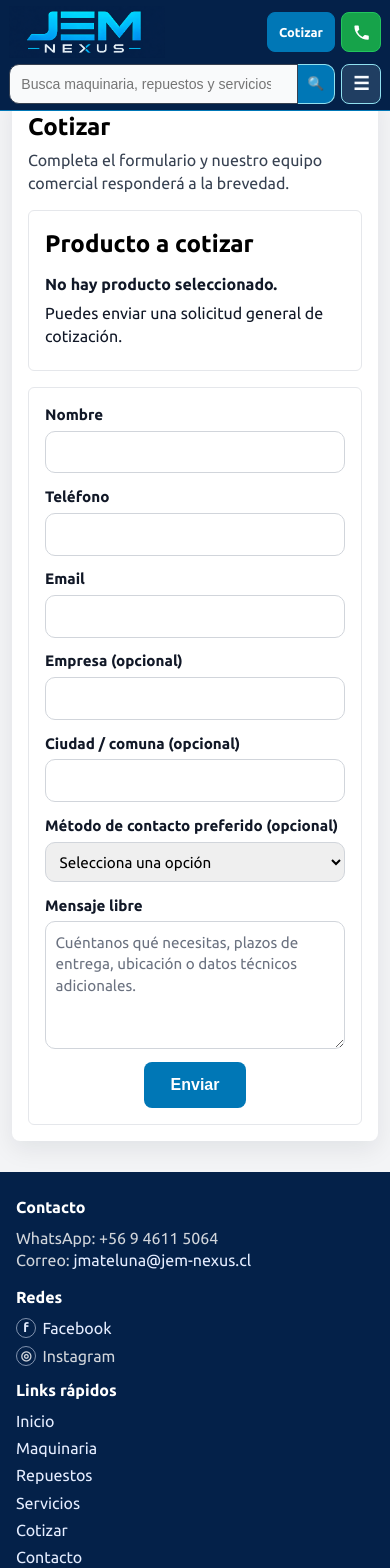
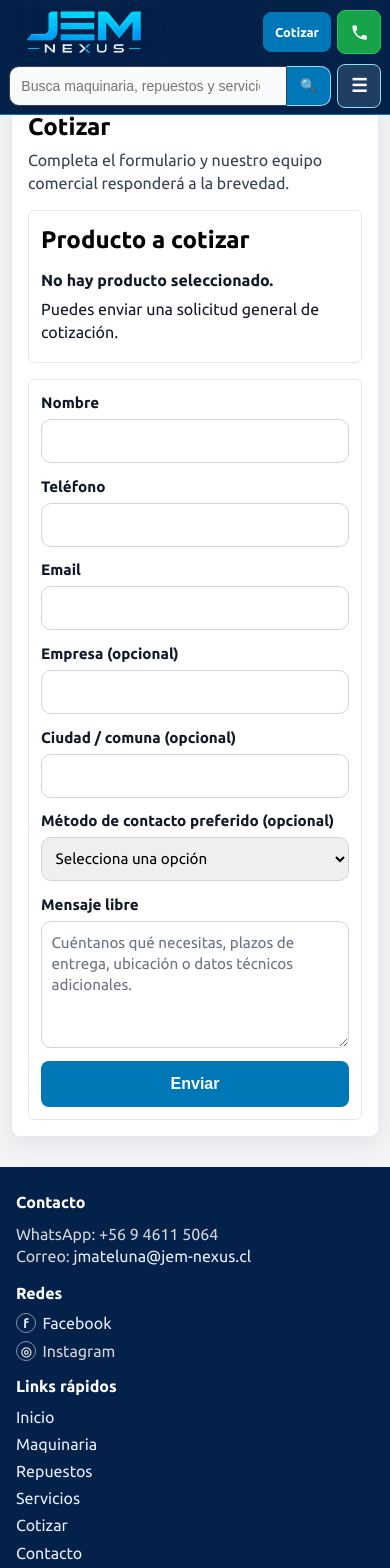
Before and after one commit to jfheimpinacap/web-ventas-generica, a React (Vite) app in the folder frontend/: page /cotizar in a window 390 px wide. Shown: the top 1568 px of the page. Built offline with nearby package versions, Linux system fonts and the light colour scheme; no server answers.

Commit message:
fix: improve public mobile responsiveness

```diff
--- a/frontend/src/components/layout/CategoriesMegaMenu.tsx
+++ b/frontend/src/components/layout/CategoriesMegaMenu.tsx
@@ -164,6 +164,7 @@ export function CategoriesMegaMenu({ isOpen, categories, activeCategoryId = null
                       className="categories-modal__mobile-toggle"
                       aria-expanded={isExpanded}
                       aria-controls={`mobile-subs-${category.id}`}
+                      aria-label={`${isExpanded ? 'Contraer' : 'Expandir'} subcategorías de ${category.name}`}
                       onClick={() => toggleMobileCategory(category.id)}
                     >
                       <span aria-hidden="true">{isExpanded ? '▾' : '▸'}</span>
--- a/frontend/src/components/layout/Topbar.tsx
+++ b/frontend/src/components/layout/Topbar.tsx
@@ -17,6 +17,8 @@ export function Topbar() {
   useEffect(() => {
     if (!isCategoriesOpen) return
 
+    const previousOverflow = document.body.style.overflow
+
     const onKeyDown = (event: KeyboardEvent) => {
       if (event.key === 'Escape') {
         setIsCategoriesOpen(false)
@@ -27,7 +29,7 @@ export function Topbar() {
     window.addEventListener('keydown', onKeyDown)
 
     return () => {
-      document.body.style.overflow = ''
+      document.body.style.overflow = previousOverflow
       window.removeEventListener('keydown', onKeyDown)
     }
   }, [isCategoriesOpen])
@@ -49,7 +51,7 @@ export function Topbar() {
           className="topbar__categories-btn"
           type="button"
           aria-expanded={isCategoriesOpen}
-          aria-label="Abrir categorías"
+          aria-label={isCategoriesOpen ? 'Cerrar categorías' : 'Abrir categorías'}
           onClick={() => setIsCategoriesOpen((prev) => !prev)}
           aria-controls="categories-mega-menu"
         >
--- a/frontend/src/pages/LoginPage.tsx
+++ b/frontend/src/pages/LoginPage.tsx
@@ -59,18 +59,20 @@ export function LoginPage() {
         <h1>Panel de administración</h1>
         <p>Ingresa con tu cuenta para administrar catálogo, cotizaciones y promociones.</p>
 
-        {idleMessage ? <p className="ui-note ui-note--success">{idleMessage}</p> : null}
+        {idleMessage ? <p className="ui-note ui-note--success" role="status">{idleMessage}</p> : null}
 
-        <form onSubmit={handleSubmit} className="login-form">
+        <form onSubmit={handleSubmit} className="login-form" aria-busy={loading}>
           <label>
             Usuario
-            <input value={username} onChange={(event) => setUsername(event.target.value)} required />
+            <input type="text" autoComplete="username" aria-describedby={error ? 'login-error' : undefined} value={username} onChange={(event) => setUsername(event.target.value)} required />
           </label>
           <label>
             Contraseña
             <span className="login-password-field">
               <input
                 type={showPassword ? 'text' : 'password'}
+                autoComplete="current-password"
+                aria-describedby={error ? 'login-error' : undefined}
                 value={password}
                 onChange={(event) => setPassword(event.target.value)}
                 required
@@ -81,7 +83,7 @@ export function LoginPage() {
             </span>
           </label>
 
-          {error ? <p className="ui-note ui-note--error">{error}</p> : null}
+          {error ? <p id="login-error" className="ui-note ui-note--error" role="alert">{error}</p> : null}
 
           <button type="submit" className="btn btn--accent" disabled={loading}>
             {loading ? 'Ingresando…' : 'Ingresar'}
--- a/frontend/src/pages/QuotePage.tsx
+++ b/frontend/src/pages/QuotePage.tsx
@@ -199,10 +199,14 @@ export function QuotePage() {
             )}
           </aside>
 
-          <form className="quote-form" onSubmit={onSubmit}>
+          <form className="quote-form" onSubmit={onSubmit} aria-busy={loading}>
           <label>
             Nombre
             <input
+              type="text"
+              autoComplete="name"
+              aria-invalid={Boolean(error && !form.customer_name.trim())}
+              aria-describedby={error ? 'quote-form-message' : undefined}
               value={form.customer_name}
               onChange={(event) => setForm((prev) => ({ ...prev, customer_name: event.target.value }))}
             />
@@ -210,6 +214,11 @@ export function QuotePage() {
           <label>
             Teléfono
             <input
+              type="tel"
+              autoComplete="tel"
+              inputMode="tel"
+              aria-invalid={Boolean(error && !form.customer_phone.trim())}
+              aria-describedby={error ? 'quote-form-message' : undefined}
               value={form.customer_phone}
               onChange={(event) => setForm((prev) => ({ ...prev, customer_phone: event.target.value }))}
             />
@@ -218,6 +227,7 @@ export function QuotePage() {
             Email
             <input
               type="email"
+              autoComplete="email"
               value={form.customer_email}
               onChange={(event) => setForm((prev) => ({ ...prev, customer_email: event.target.value }))}
             />
@@ -225,13 +235,15 @@ export function QuotePage() {
           <label>
             Empresa (opcional)
             <input
+              type="text"
+              autoComplete="organization"
               value={form.company_name}
               onChange={(event) => setForm((prev) => ({ ...prev, company_name: event.target.value }))}
             />
           </label>
           <label>
             Ciudad / comuna (opcional)
-            <input value={form.city} onChange={(event) => setForm((prev) => ({ ...prev, city: event.target.value }))} />
+            <input type="text" autoComplete="address-level2" value={form.city} onChange={(event) => setForm((prev) => ({ ...prev, city: event.target.value }))} />
           </label>
           <label>
             Método de contacto preferido (opcional)
@@ -254,11 +266,13 @@ export function QuotePage() {
               value={form.message}
               onChange={(event) => setForm((prev) => ({ ...prev, message: event.target.value }))}
               placeholder="Cuéntanos qué necesitas, plazos de entrega, ubicación o datos técnicos adicionales."
+              aria-invalid={Boolean(error && !form.message.trim())}
+              aria-describedby={error ? 'quote-form-message' : undefined}
             />
           </label>
 
-          {error ? <p className="ui-note ui-note--error">{error}</p> : null}
-          {success ? <p className="ui-note ui-note--success">{success}</p> : null}
+          {error ? <p id="quote-form-message" className="ui-note ui-note--error" role="alert">{error}</p> : null}
+          {success ? <p className="ui-note ui-note--success" role="status">{success}</p> : null}
 
             <button className="btn btn--accent" type="submit" disabled={loading}>
               {loading ? 'Enviando...' : 'Enviar'}
--- a/frontend/src/styles/base.css
+++ b/frontend/src/styles/base.css
@@ -7,7 +7,6 @@
 html {
   min-height: 100%;
   max-width: 100%;
-  overflow-x: clip;
   overflow-y: auto;
 }
 
@@ -19,13 +18,11 @@ body,
 body {
   margin: 0;
   background: #f3f4f6;
-  overflow-x: clip;
   overflow-y: visible;
 }
 
 #root {
   max-width: 100%;
-  overflow-x: clip;
   overflow-y: visible;
 }
 
@@ -126,6 +123,7 @@ a {
 
 .footer a {
   color: #e5edff;
+  overflow-wrap: anywhere;
 }
 
 .footer a:hover,
@@ -195,6 +193,9 @@ a {
 
 
 .login-form input {
+  width: 100%;
+  min-width: 0;
+  min-height: 44px;
   border: 1px solid #cbd5e1;
   border-radius: 4px;
   padding: 0.6rem 0.7rem;
@@ -241,6 +242,20 @@ a {
   }
 }
 
+@media (max-width: 480px) {
+  .login-page {
+    padding: 0.75rem;
+  }
+
+  .login-card {
+    padding: 1rem;
+  }
+
+  .footer {
+    grid-template-columns: minmax(0, 1fr);
+  }
+}
+
 
 .trust-page { display: grid; gap: 1rem; }
 .trust-page h1, .trust-page h2 { color: #0f172a; }
--- a/frontend/src/styles/buttons.css
+++ b/frontend/src/styles/buttons.css
@@ -21,6 +21,20 @@
   align-items: center;
   justify-content: center;
   white-space: nowrap;
+}
+
+.app-shell .btn,
+.login-page .btn {
+  min-height: 44px;
+  max-width: 100%;
+}
+
+@media (max-width: 640px) {
+  .app-shell .btn,
+  .login-page .btn {
+    white-space: normal;
+    overflow-wrap: anywhere;
+  }
 }
 
 .btn:focus-visible,
@@ -160,7 +174,7 @@
   .product-card__actions .btn {
     font-size: 0.8rem;
     padding: 0.42rem 0.5rem;
-    min-height: 34px;
+    min-height: 44px;
   }
 
 
@@ -170,7 +184,7 @@
   .promo-product-card__content .btn {
     font-size: 0.8rem;
     padding: 0.42rem 0.5rem;
-    min-height: 34px;
+    min-height: 44px;
   }
 
 .btn--danger {
--- a/frontend/src/styles/forms.css
+++ b/frontend/src/styles/forms.css
@@ -511,7 +511,22 @@
 .quote-form textarea,
 .quote-form select {
   width: 100%;
+  min-width: 0;
+  min-height: 44px;
   font-weight: 400;
+}
+
+.quote-preview,
+.quote-preview__meta,
+.quote-form {
+  min-width: 0;
+}
+
+.quote-preview__meta h3,
+.quote-preview__meta p,
+.quote-page__title,
+.quote-page__subtitle {
+  overflow-wrap: anywhere;
 }
 
 .quote-form input::placeholder,
@@ -553,6 +568,17 @@
 
   .quote-form {
     order: 2;
+  }
+}
+
+@media (max-width: 480px) {
+  .quote-preview,
+  .quote-form {
+    padding: 0.75rem;
+  }
+
+  .quote-form .btn--accent {
+    width: 100%;
   }
 }
 
--- a/frontend/src/styles/hero.css
+++ b/frontend/src/styles/hero.css
@@ -137,10 +137,7 @@
 
 @media (min-width: 901px) {
   .hero-section {
-    width: 100vw;
-    max-width: none;
-    margin-left: calc(50% - 50vw);
-    margin-right: calc(50% - 50vw);
+    width: 100%;
   }
 
 }
--- a/frontend/src/styles/home-sections.css
+++ b/frontend/src/styles/home-sections.css
@@ -281,7 +281,7 @@
   .machinery-carousel__slide,
   .spare-offers__grid,
   .repair-services__grid {
-    grid-template-columns: repeat(2, minmax(0, 1fr));
+    grid-template-columns: minmax(0, 1fr);
   }
 
   .spare-offer-card--large {
--- a/frontend/src/styles/topbar.css
+++ b/frontend/src/styles/topbar.css
@@ -62,7 +62,7 @@
   gap: 0.35rem;
   width: max-content;
   min-width: max-content;
-  min-height: 38px;
+  min-height: 44px;
   padding: 0.42rem 0.72rem;
   border-radius: var(--radius-button);
   border: 1px solid var(--color-accent-soft);
@@ -86,7 +86,8 @@
 }
 
 .topbar__search button {
-  min-height: 38px;
+  min-width: 44px;
+  min-height: 44px;
   flex: 0 0 auto;
   border-radius: var(--radius-button);
   border: 1px solid var(--color-accent-soft);
@@ -241,8 +242,8 @@
   border: 1px solid #d1d5db;
   background: #f9fafb;
   border-radius: var(--radius-button);
-  width: 30px;
-  height: 30px;
+  width: 44px;
+  height: 44px;
   display: grid;
   place-items: center;
   line-height: 1;
@@ -404,8 +405,8 @@
 
   .topbar__whatsapp-contact {
     grid-area: whatsapp;
-    min-height: 40px;
-    min-width: 40px;
+    min-height: 44px;
+    min-width: 44px;
     padding: 0;
     justify-content: center;
     border-radius: var(--radius-button);
@@ -441,9 +442,9 @@
 
   .topbar__categories-btn {
     grid-area: categories;
-    min-height: 40px;
-    width: 40px;
-    min-width: 40px;
+    min-height: 44px;
+    width: 44px;
+    min-width: 44px;
     padding: 0;
     justify-content: center;
     border-radius: var(--radius-button);
```
